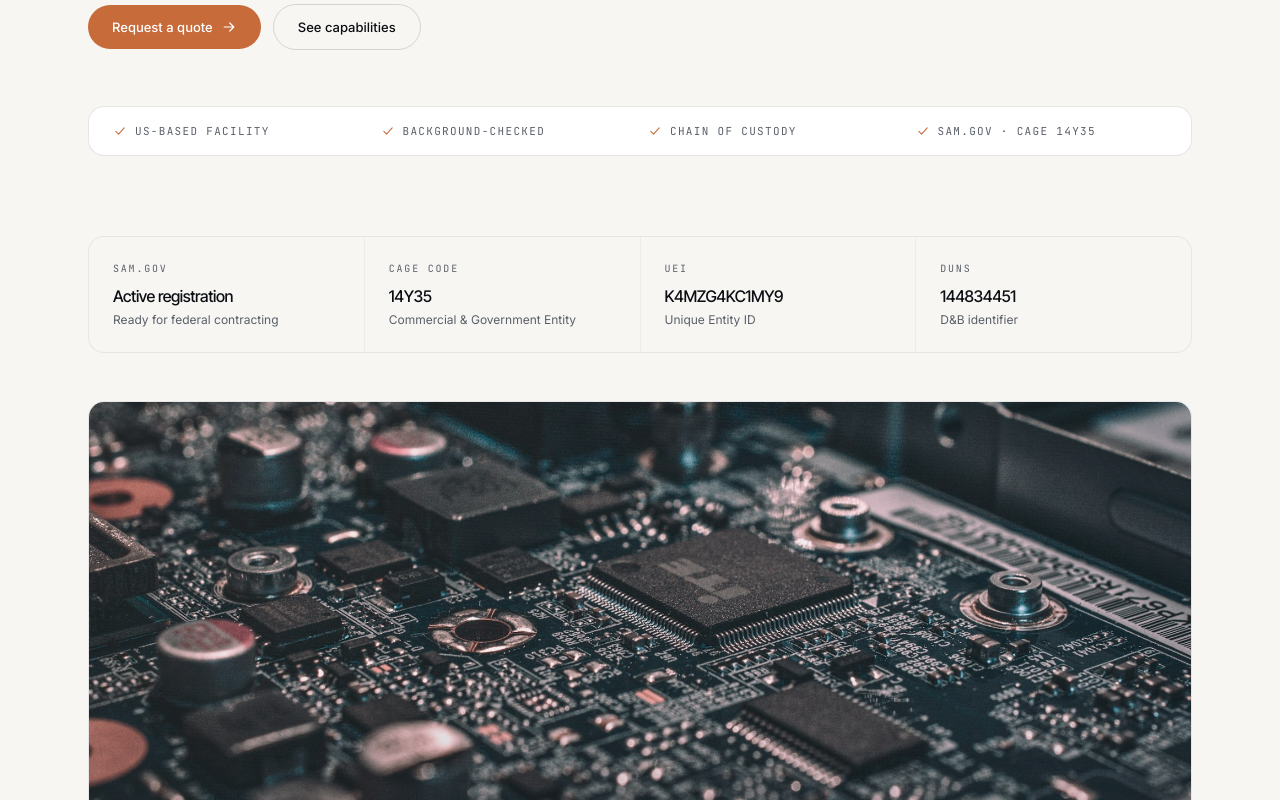
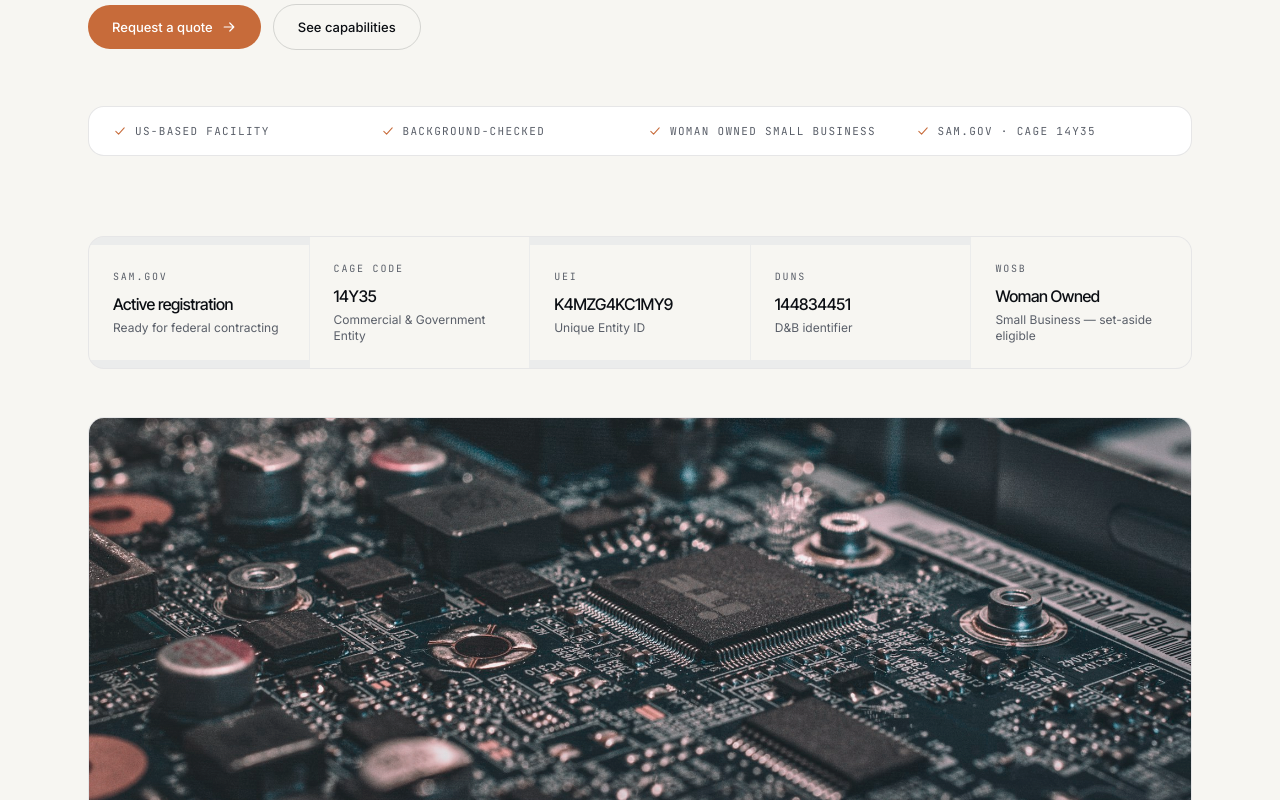
Before and after one commit to rob637/CBRLabs, a Next.js app: page / in a window 1280 px wide. Shown: the part 740-1540 px from the top of the page. Built offline with nearby package versions, Linux system fonts and the light colour scheme.

Commit message:
feat(site): surface Woman Owned Small Business across footer, home, gov, pricing, metadata

```diff
--- a/app/government/page.js
+++ b/app/government/page.js
@@ -5,12 +5,13 @@ import { ShieldIcon, CheckIcon, ArrowRightIcon } from "../../components/Icons";
 export const metadata = {
   title: "Government Contracting",
   description:
-    "CBR Labs LLC — SAM.gov registered, CAGE 14Y35, UEI K4MZG4KC1MY9. Hardware redaction for federal, state, and local government agencies. Net-30, micro-purchase, BPA-ready.",
+    "CBR Labs LLC — Woman Owned Small Business (WOSB), SAM.gov registered, CAGE 14Y35, UEI K4MZG4KC1MY9. Hardware redaction for federal, state, and local government agencies. Net-30, micro-purchase, BPA-ready.",
   alternates: { canonical: "/government" },
 };
 
 const facts = [
   ["SAM.gov", "Active registration", "Ready for federal award"],
+  ["Business classification", "Woman Owned Small Business", "WOSB / EDWOSB set-aside eligible"],
   ["CAGE", "14Y35", "Commercial & Government Entity"],
   ["UEI", "K4MZG4KC1MY9", "Unique Entity ID"],
   ["DUNS", "144834451", "Legacy D&B identifier"],
@@ -19,7 +20,7 @@ const facts = [
   ["NAICS (alt)", "334290", "Other Communications Equipment Mfg"],
   ["PSC", "J070", "Maint/Repair of ADP Equipment"],
   ["PSC", "7035", "ADP Support Equipment"],
-  ["Set-aside posture", "Small business", "Veteran-friendly procurement"],
+  ["Set-aside posture", "Small business · WOSB", "Woman Owned Small Business"],
 ];
 
 const vehicles = [
@@ -114,6 +115,10 @@ export default function GovernmentPage() {
                 <div>
                   <dt className="font-mono text-[10px] uppercase tracking-[0.14em] text-muted">UEI</dt>
                   <dd className="mt-1 font-mono text-ink break-all">K4MZG4KC1MY9</dd>
+                </div>
+                <div className="col-span-2">
+                  <dt className="font-mono text-[10px] uppercase tracking-[0.14em] text-muted">Classification</dt>
+                  <dd className="mt-1 text-ink">Woman Owned Small Business (WOSB)</dd>
                 </div>
                 <div className="col-span-2">
                   <dt className="font-mono text-[10px] uppercase tracking-[0.14em] text-muted">Address</dt>
--- a/app/layout.js
+++ b/app/layout.js
@@ -89,6 +89,10 @@ const orgJsonLd = {
     { "@type": "PropertyValue", propertyID: "UEI",  value: "K4MZG4KC1MY9" },
     { "@type": "PropertyValue", propertyID: "DUNS", value: "144834451" },
   ],
+  additionalProperty: [
+    { "@type": "PropertyValue", name: "Business classification", value: "Woman Owned Small Business (WOSB)" },
+    { "@type": "PropertyValue", name: "SAM.gov registration", value: "Active" },
+  ],
   description:
     "Hardware redaction services — permanent removal of cameras, microphones, and wireless radios from iPad and Android tablets.",
   areaServed: "US",
--- a/app/neutered-ipad/page.js
+++ b/app/neutered-ipad/page.js
@@ -143,7 +143,7 @@ export default function NeuteredIPad() {
       <section className="container-xl pb-24">
         <Reveal>
           <div className="surface p-8 sm:p-10">
-            <div className="font-mono text-[10px] uppercase tracking-[0.18em] text-muted">SAM.gov registered</div>
+            <div className="font-mono text-[10px] uppercase tracking-[0.18em] text-muted">SAM.gov registered · Woman Owned Small Business</div>
             <div className="mt-3 grid gap-3 sm:grid-cols-3">
               <div>
                 <div className="text-xs text-muted">CAGE</div>
--- a/app/page.js
+++ b/app/page.js
@@ -99,7 +99,7 @@ export default function HomePage() {
             <ul className="grid grid-cols-2 gap-x-4 gap-y-3 font-mono text-[11px] uppercase tracking-[0.12em] text-muted md:grid-cols-4">
               <li className="flex items-center gap-2 whitespace-nowrap"><CheckIcon size={14} className="text-accent shrink-0" /> US-based facility</li>
               <li className="flex items-center gap-2 whitespace-nowrap"><CheckIcon size={14} className="text-accent shrink-0" /> Background-checked</li>
-              <li className="flex items-center gap-2 whitespace-nowrap"><CheckIcon size={14} className="text-accent shrink-0" /> Chain of custody</li>
+              <li className="flex items-center gap-2 whitespace-nowrap"><CheckIcon size={14} className="text-accent shrink-0" /> Woman Owned Small Business</li>
               <li className="flex items-center gap-2 whitespace-nowrap"><CheckIcon size={14} className="text-accent shrink-0" /> SAM.gov · CAGE 14Y35</li>
             </ul>
           </div>
@@ -110,7 +110,7 @@ export default function HomePage() {
       <section className="container-xl pb-12">
         <Reveal>
           <div className="surface overflow-hidden">
-            <div className="grid items-center gap-px bg-ink/[0.08] sm:grid-cols-4">
+            <div className="grid items-center gap-px bg-ink/[0.08] sm:grid-cols-2 lg:grid-cols-5">
               <div className="bg-paper p-5 sm:p-6">
                 <div className="font-mono text-[10px] uppercase tracking-[0.18em] text-muted">SAM.gov</div>
                 <div className="mt-2 font-display text-base font-medium tracking-tight">Active registration</div>
@@ -130,6 +130,11 @@ export default function HomePage() {
                 <div className="font-mono text-[10px] uppercase tracking-[0.18em] text-muted">DUNS</div>
                 <div className="mt-2 font-display text-base font-medium tracking-tight">144834451</div>
                 <div className="mt-1 text-xs text-muted">D&amp;B identifier</div>
+              </div>
+              <div className="bg-paper p-5 sm:p-6">
+                <div className="font-mono text-[10px] uppercase tracking-[0.18em] text-muted">WOSB</div>
+                <div className="mt-2 font-display text-base font-medium tracking-tight">Woman Owned</div>
+                <div className="mt-1 text-xs text-muted">Small Business — set-aside eligible</div>
               </div>
             </div>
           </div>
--- a/app/pricing/page.js
+++ b/app/pricing/page.js
@@ -97,6 +97,10 @@ export default function PricingPage() {
                 · UEI <span className="font-mono text-ink">K4MZG4KC1MY9</span>.
               </p>
               <p className="mt-3 text-sm text-muted">
+                Certified <span className="text-ink">Woman Owned Small Business (WOSB)</span> —
+                eligible for WOSB / EDWOSB set-aside contracts.
+              </p>
+              <p className="mt-3 text-sm text-muted">
                 Available under simplified acquisition, micro-purchase, and BPA
                 vehicles. Net-30 terms standard on government POs.
               </p>
--- a/components/Footer.js
+++ b/components/Footer.js
@@ -69,6 +69,7 @@ export default function Footer() {
             <div><span className="text-ink/80">UEI</span> · K4MZG4KC1MY9</div>
             <div><span className="text-ink/80">DUNS</span> · 144834451</div>
             <div>SAM.gov registered · Active</div>
+            <div>Woman Owned Small Business (WOSB)</div>
             <div>5927 Tilbury Rd · Alexandria, VA 22310</div>
             <div>US-based facility · Background-checked</div>
           </div>
```
